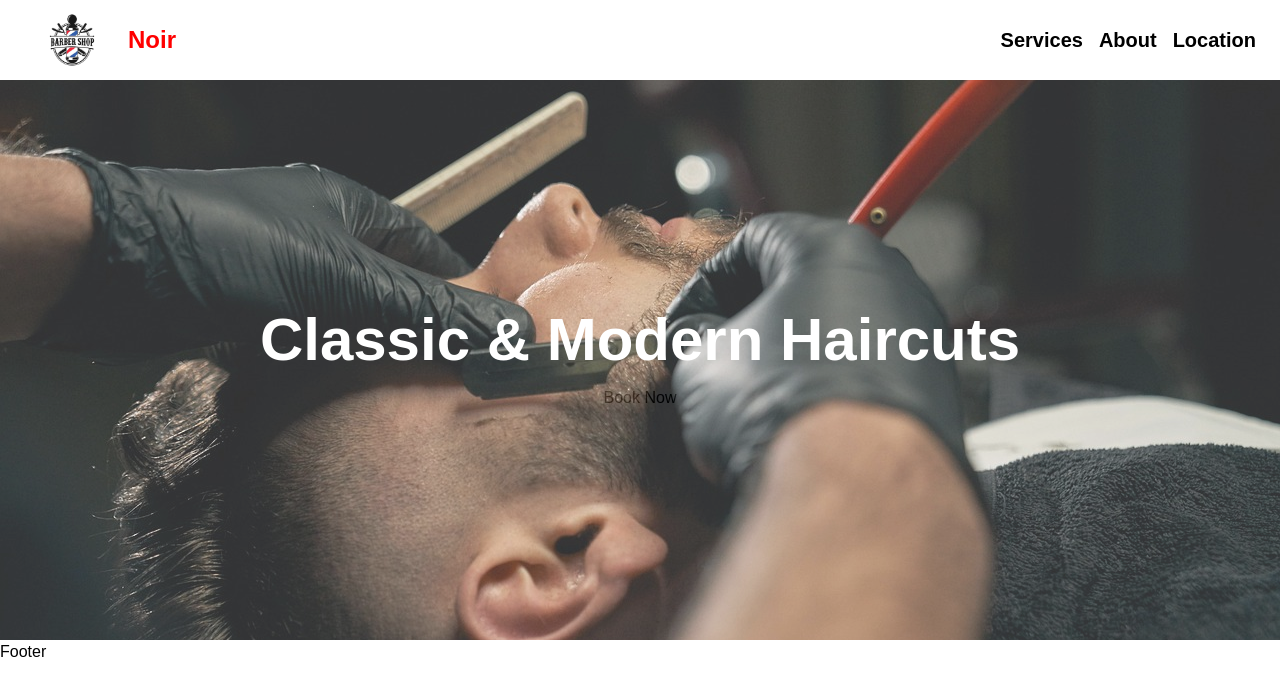
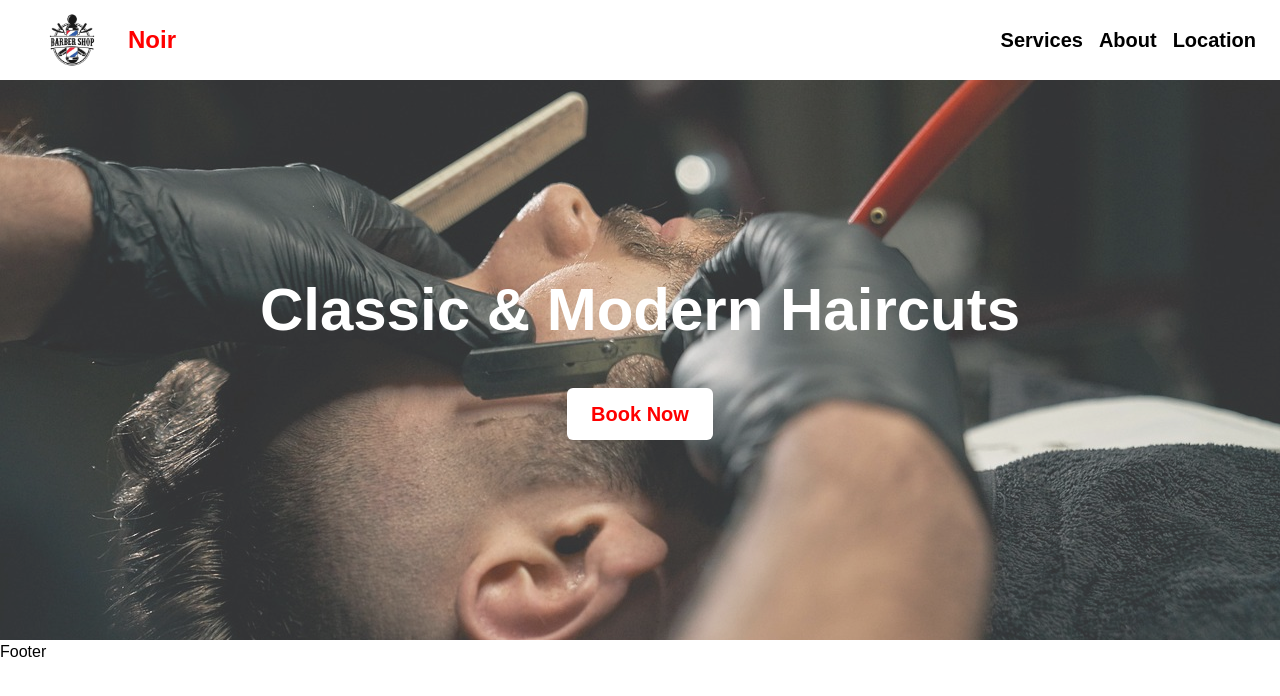
Before and after one commit to OlgaMinaievaWebDev/barbershop, a React (Vite) app: page / in a window 1280 px wide. Shown: the top 696 px of the page. Built offline with nearby package versions, Linux system fonts and the light colour scheme; a web font is replaced by a local one.

Commit message:
Button styled

```diff
--- a/src/UI/Button.jsx
+++ b/src/UI/Button.jsx
@@ -1,6 +1,6 @@
 function Button({children}) {
  return (
-  <button>
+  <button className="z-20 text-accent border-none rounded-md px-6 py-3 text-xl font-bold bg-white mt-8 cursor-pointer hover:bg-red-400 hover:text-white transition-all">
    {children}
   </button>
  )
```
